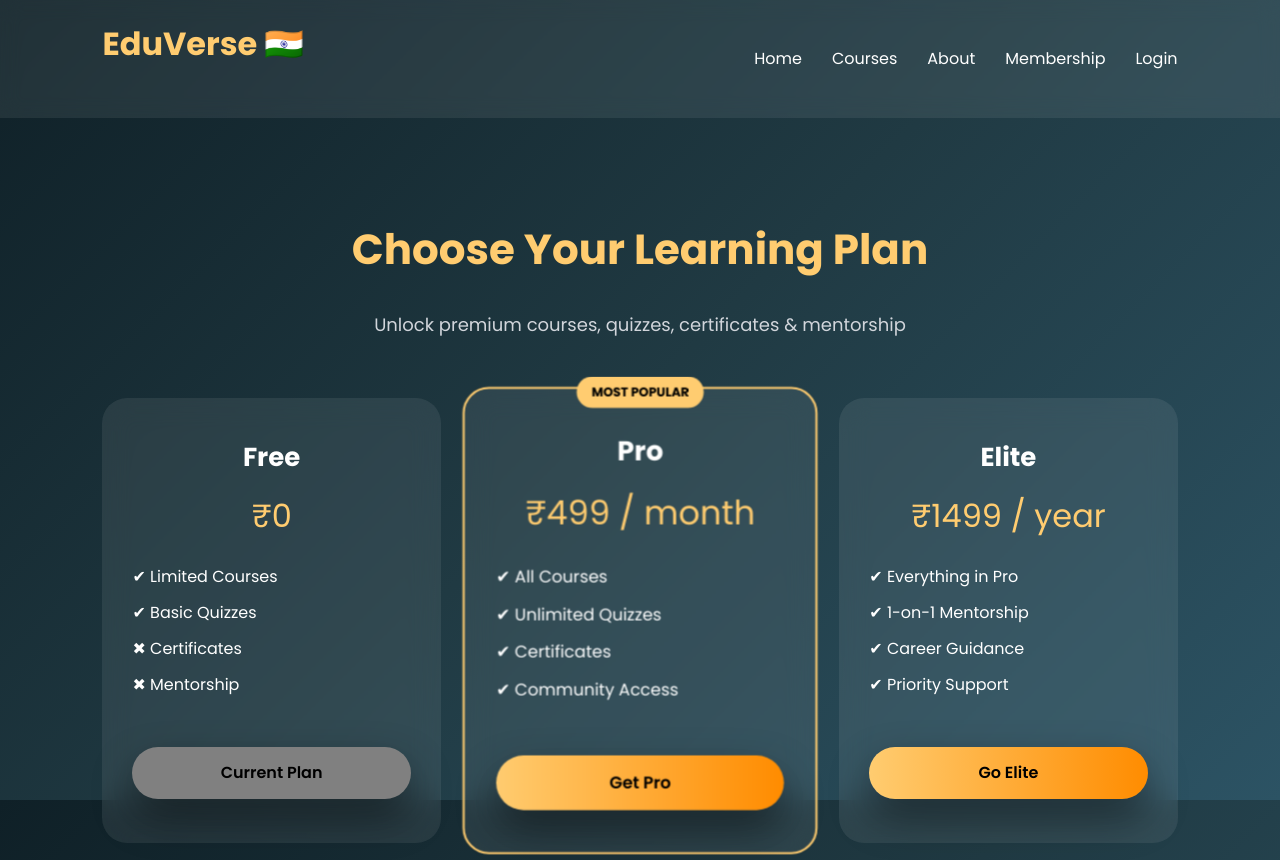
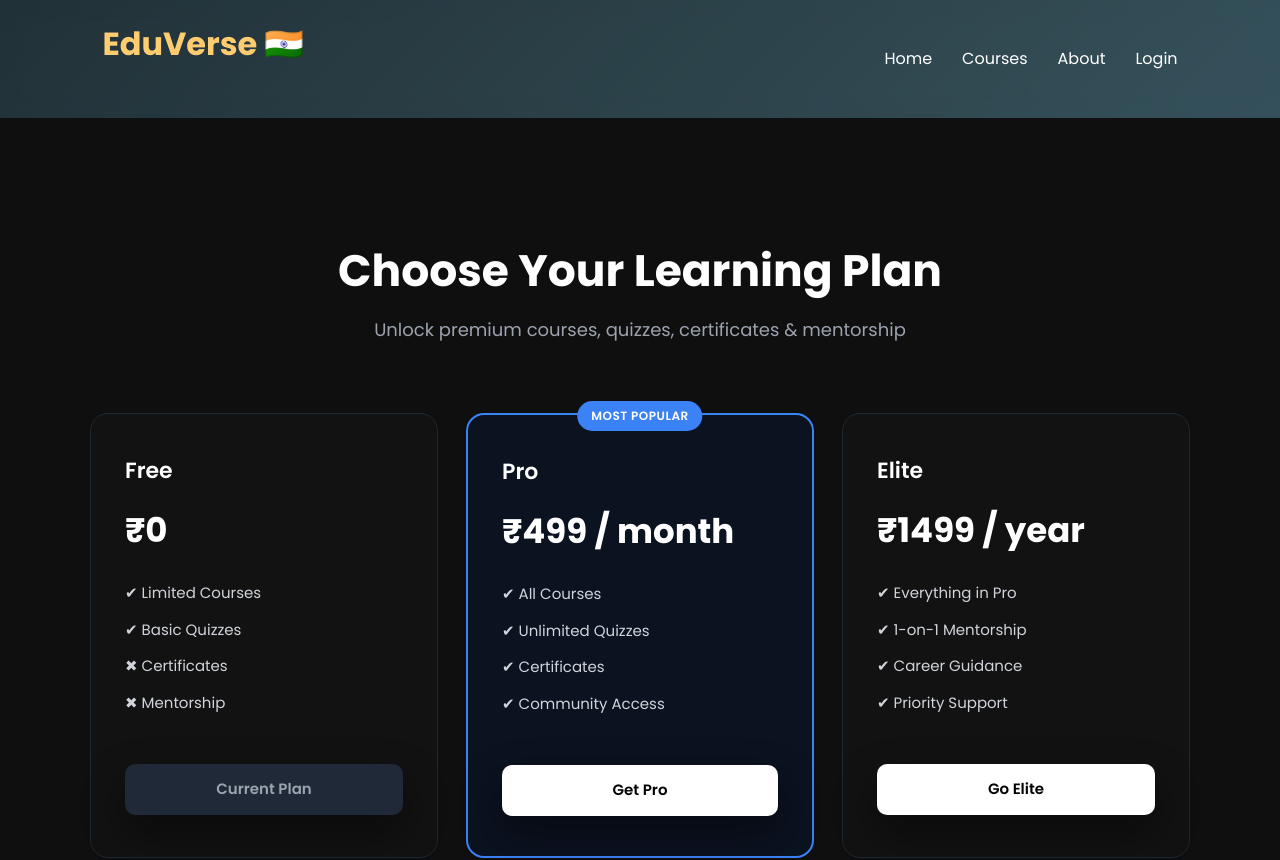
Before and after one commit to mousumi041/eduverse, a React (Vite) app: page /membership in a window 1280 px wide. Shown: the top 860 px of the page. Built offline with nearby package versions, Linux system fonts and the light colour scheme.

Commit message:
login+membership

```diff
--- a/src/App.jsx
+++ b/src/App.jsx
@@ -28,7 +28,7 @@ function App() {
             <Link to="/">Home</Link>
             <Link to="/courses">Courses</Link>
             <Link to="/about">About</Link>
-            <Link to="/membership">Membership</Link>
+
             {/* LOGIN STATE */}
             {user ? (
               <>
@@ -36,6 +36,7 @@ function App() {
                   Hello, {user.fullName}
                 </span>
                 <Link to="/profile">My Profile</Link>
+                <Link to="/membership">Membership</Link>
               </>
             ) : (
               <Link to="/login">Login</Link>
--- a/src/Membership.css
+++ b/src/Membership.css
@@ -1,89 +1,122 @@
 .membership-page {
-  padding: 100px 8%;
+  padding: 120px 6%;
   text-align: center;
+  background: #0f0f0f;
+  color: #e5e7eb;
 }
 
+/* Heading */
 .membership-page h1 {
-  font-size: 42px;
-  color: #ffcc70;
+  font-size: 44px;
+  font-weight: 700;
+  margin-bottom: 12px;
+  color: #ffffff;
 }
 
 .subtitle {
-  margin-top: 10px;
-  color: #d1d5db;
   font-size: 18px;
+  color: #9ca3af;
+  max-width: 700px;
+  margin: 0 auto;
 }
 
+/* Plans layout */
 .plans {
-  margin-top: 60px;
+  margin-top: 70px;
   display: grid;
-  grid-template-columns: repeat(auto-fit, minmax(280px, 1fr));
-  gap: 30px;
+  grid-template-columns: repeat(auto-fit, minmax(300px, 1fr));
+  gap: 28px;
+  max-width: 1100px;
+  margin-left: auto;
+  margin-right: auto;
 }
 
+/* Card */
 .plan-card {
-  background: rgba(255, 255, 255, 0.08);
-  backdrop-filter: blur(14px);
-  border-radius: 25px;
-  padding: 40px 30px;
-  transition: 0.4s;
+  background: #121212;
+  border: 1px solid #1f2933;
+  border-radius: 18px;
+  padding: 40px 34px;
+  text-align: left;
+  transition: 0.3s ease;
   position: relative;
 }
 
 .plan-card:hover {
-  transform: translateY(-12px) scale(1.02);
+  border-color: #3b82f6;
+  transform: translateY(-6px);
 }
 
+/* Title */
 .plan-card h2 {
-  font-size: 26px;
-  margin-bottom: 10px;
+  font-size: 22px;
+  font-weight: 600;
+  margin-bottom: 8px;
+  color: #ffffff;
 }
 
+/* Price */
 .price {
-  font-size: 32px;
-  color: #ffcc70;
-  margin: 15px 0;
+  font-size: 34px;
+  font-weight: 700;
+  margin: 18px 0 26px;
+  color: #ffffff;
 }
 
+/* Features */
 .plan-card ul {
   list-style: none;
-  margin: 25px 0;
-  text-align: left;
+  padding: 0;
+  margin-bottom: 32px;
 }
 
 .plan-card ul li {
-  margin: 12px 0;
+  margin: 14px 0;
+  font-size: 15px;
+  color: #d1d5db;
 }
 
+/* Button */
 .plan-card button {
   width: 100%;
-  padding: 14px;
-  border-radius: 30px;
+  padding: 14px 0;
+  border-radius: 10px;
   border: none;
-  background: linear-gradient(90deg, #ffcc70, #ff8c00);
+  background: #ffffff;
+  color: #000000;
   font-weight: 600;
+  font-size: 15px;
   cursor: pointer;
+  transition: 0.25s ease;
+}
+
+.plan-card button:hover {
+  background: #e5e7eb;
 }
 
 .plan-card button:disabled {
-  background: gray;
+  background: #1f2937;
+  color: #9ca3af;
   cursor: not-allowed;
 }
 
+/* Popular (ChatGPT Plus style highlight) */
 .popular {
-  border: 2px solid #ffcc70;
-  transform: scale(1.05);
+  border: 2px solid #3b82f6;
+  background: #0b1220;
 }
 
+/* Badge */
 .badge {
   position: absolute;
-  top: -12px;
+  top: -14px;
   left: 50%;
   transform: translateX(-50%);
-  background: #ffcc70;
-  color: #000;
+  background: #3b82f6;
+  color: #ffffff;
   padding: 6px 14px;
-  border-radius: 20px;
+  border-radius: 999px;
   font-size: 12px;
-  font-weight: 700;
+  font-weight: 600;
+  letter-spacing: 0.5px;
 }
--- a/src/Membership.jsx
+++ b/src/Membership.jsx
@@ -1,4 +1,4 @@
-import "./membership.css";
+import "./Membership.css";
 import { useNavigate } from "react-router-dom";
 
 function Membership() {
```
